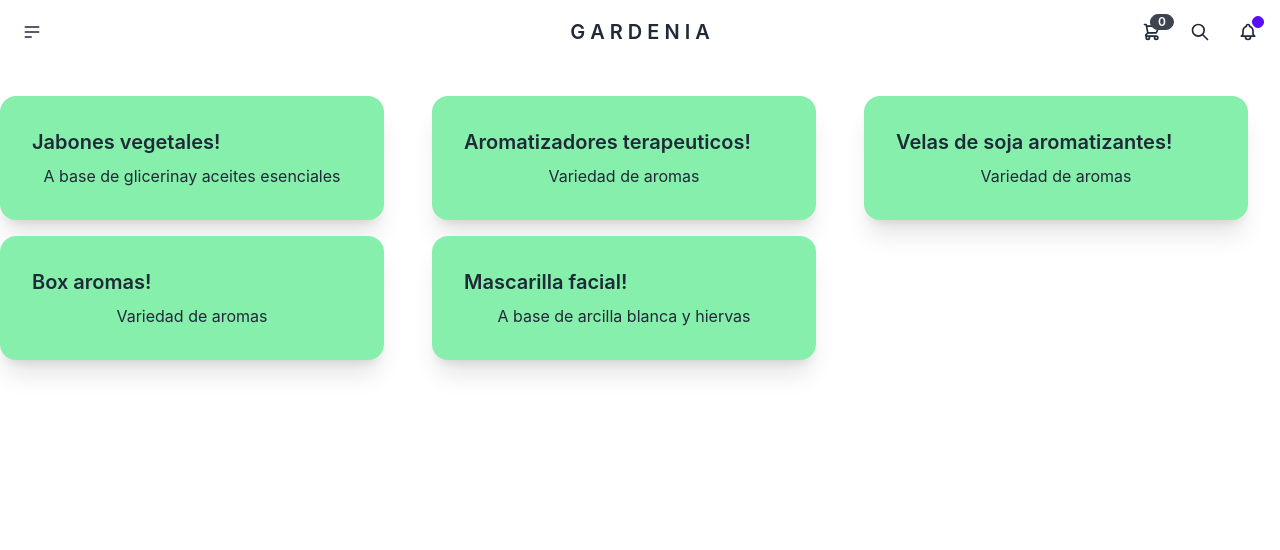
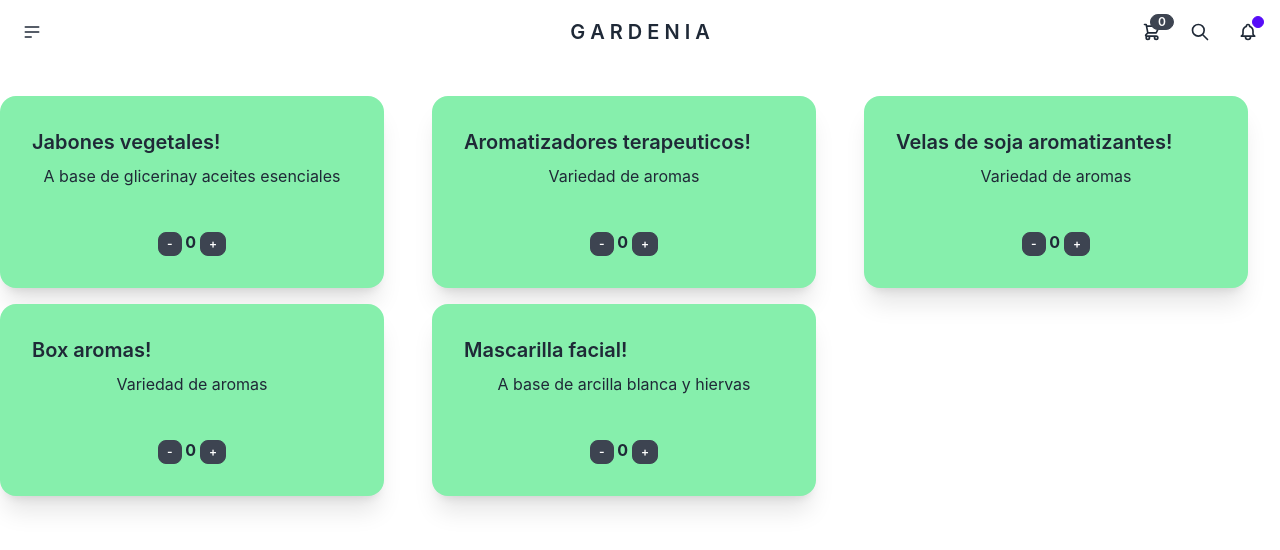
Before and after one commit to TomasFratini/E-commerce-Gardenia, a React (Create React App) app: page / in a window 1280 px wide. Shown: the top 550 px of the page. Built offline with nearby package versions, Linux system fonts and the light colour scheme.

Commit message:
Correcciones y contador

```diff
--- a/src/App.js
+++ b/src/App.js
@@ -1,15 +1,13 @@
 import logo from './logo.svg';
 import './App.css';
 import NavBar from './components/NavBar';
-import CartWidget from './components/CartWidget';
 import ItemListContainer from './components/ItemListContainer';
 
 function App() {
   return (
     <div className="App">
-      <NavBar>
-      <CartWidget/>
-      </NavBar>
+      <NavBar/>
+
       {/* <h1 className="text-3xl font-bold underline">Bienvenidos</h1> */}
 
       <div className='grid grid-cols-3 gap-4 place-items-stretch h-56 mt-8'>
--- /dev/null
+++ b/src/components/ItemCount.js
@@ -0,0 +1,33 @@
+import { useState } from "react"
+
+function ItemCount() {
+
+  const [suma, setSuma] = useState(0)
+
+  const resHandler = () => {
+
+    setSuma(suma-1)
+    if (suma < 1) {
+        setSuma(0)
+    }
+
+  }
+
+  const addHandler = () => {
+
+    setSuma(suma + 1)
+  }
+
+
+return (
+    <>
+    <div className="items-stretch">
+
+        <button class="btn btn-xs" onClick={resHandler}> - </button>
+        <strong class="bg-green-300"> {suma} </strong>
+        <button class="btn btn-xs" onClick={addHandler}> + </button>
+    </div>
+    </>
+  )
+}
+export default ItemCount
--- a/src/components/ItemListContainer.js
+++ b/src/components/ItemListContainer.js
@@ -1,10 +1,13 @@
+import ItemCount from "./ItemCount"
+
 function ItemListContainer({name, description}) {
   return (
 
-            <div class="card w-96 bg-green-300 shadow-xl flex space-x-4">
+            <div class="card w-96 h-48 bg-green-300 shadow-xl flex space-x-4 ">
                 <div class="card-body">
                     <h2 class="card-title">{name}!</h2>
                     <p>{description}</p>
+                  <ItemCount/>
                 </div>
                 {/* <figure><img src="#" alt="Shoes" /></figure> */}
             </div>
--- a/src/components/NavBar.js
+++ b/src/components/NavBar.js
@@ -1,7 +1,8 @@
 /* eslint-disable jsx-a11y/anchor-is-valid */
 import React from 'react'
+import CartWidget from './CartWidget'
 
-const NavBar = ({children}) => {
+const NavBar = () => {
 
   return (
   <div className="navbar bg-base-100"><font></font>
@@ -21,7 +22,7 @@ const NavBar = ({children}) => {
       <a className="btn btn-ghost normal-case text-xl">G A R D E N I A</a><font></font>
     </div><font></font>
     <div className="navbar-end"><font></font>
-        {children}
+        <CartWidget/>
       <button className="btn btn-ghost btn-circle">
         <svg xmlns="http://www.w3.org/2000/svg" className="h-5 w-5" fill="none" viewBox="0 0 24 24" stroke="currentColor"><path stroke-linecap="round" stroke-linejoin="round" stroke-width="2" d="M21 21l-6-6m2-5a7 7 0 11-14 0 7 7 0 0114 0z" /></svg><font></font>
       </button><font></font>
```
